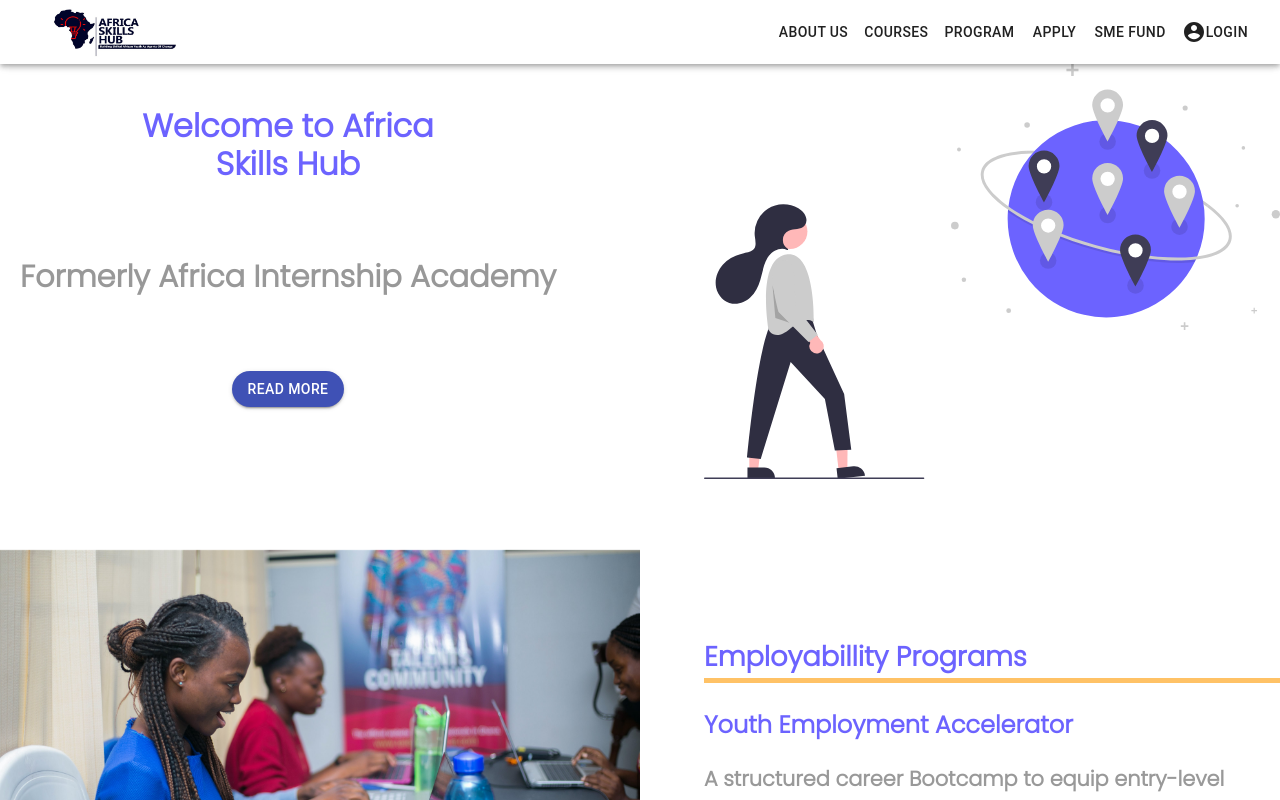
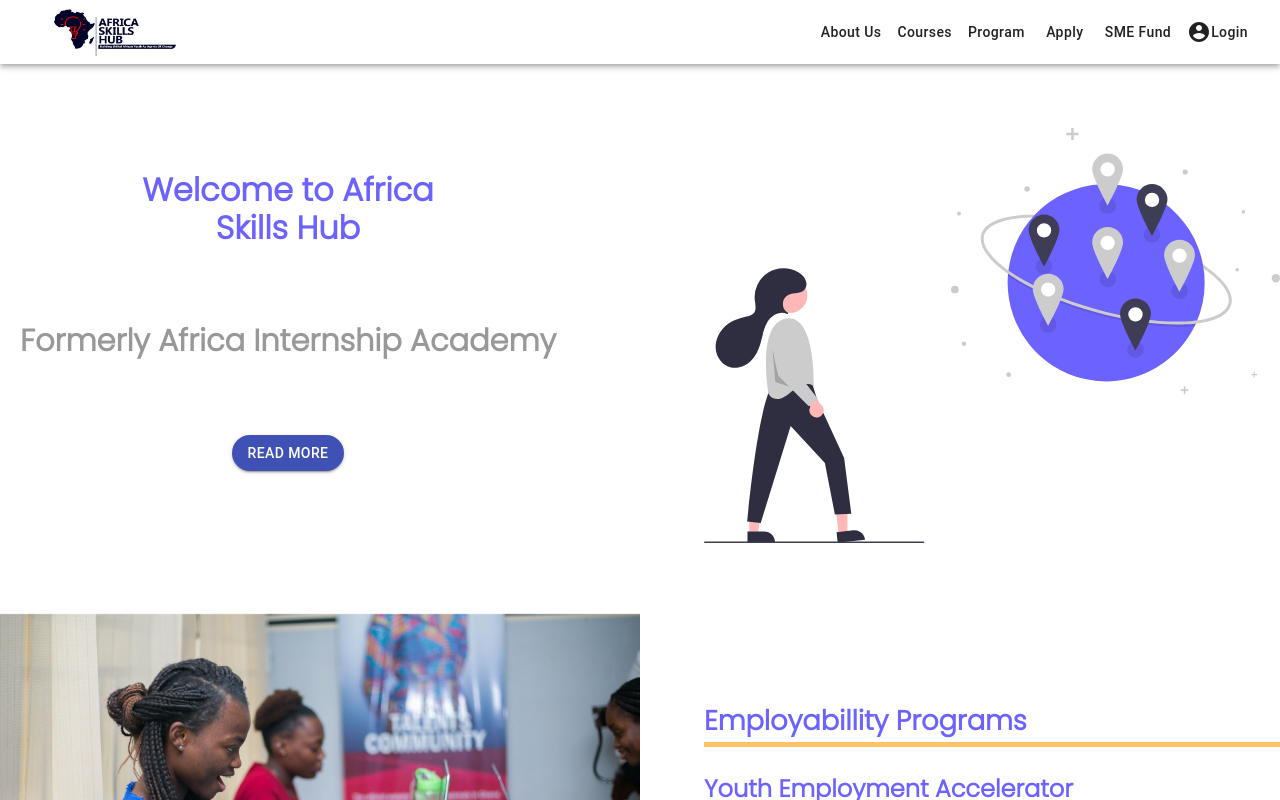
Before and after one commit to 1nusah/hubsite, a React (Create React App) app: page / in a window 1280 px wide. Shown: the top 800 px of the page. Built offline with nearby package versions, Linux system fonts and the light colour scheme.

Commit message:
responsive navbar done

```diff
--- a/public/index.html
+++ b/public/index.html
@@ -1,5 +1,9 @@
 <!DOCTYPE html>
 <html lang="en">
+<!--
+  This page was designed by Inusah Said. Contact: +233553208841/+233501589491.
+  Email: saidinusah29@gmail.com
+-->
 
 <head>
   <meta charset="utf-8" />
--- a/src/App.js
+++ b/src/App.js
@@ -9,12 +9,13 @@
 import NavBar from './components/NavBar/navbar';
 import Programs from './pages/Programs/programs';
 import Interns from './pages/InternshipPage/interns';
+import Header from './components/NavBar/navBar1';
 function App() {
 	return (
 		<div style={{ fontFamily: 'Poppins' }}>
 			<Router>
 				<nav>
-					<NavBar />
+					<Header />
 				</nav>
 				<Route path="/" component={LandingPage} exact />
 				<Route path="/about" component={About} exact />
--- /dev/null
+++ b/src/components/NavBar/navBar1.js
@@ -0,0 +1,159 @@
+import React from 'react';
+import { makeStyles, useTheme } from '@material-ui/core/styles';
+import AppBar from '@material-ui/core/AppBar';
+import Toolbar from '@material-ui/core/Toolbar';
+import Typography from '@material-ui/core/Typography';
+import IconButton from '@material-ui/core/IconButton';
+import MenuIcon from '@material-ui/icons/Menu';
+import Button from '@material-ui/core/Button';
+import { withRouter, Link } from 'react-router-dom';
+import AccountCircleRoundedIcon from '@material-ui/icons/AccountCircleRounded';
+import useMediaQuery from '@material-ui/core/useMediaQuery';
+import MenuItem from '@material-ui/core/MenuItem';
+import Logo from '../../images/logo2.jpeg';
+
+import Menu from '@material-ui/core/Menu';
+
+// import './NavBar.css';
+const useStyles = makeStyles((theme) => ({
+	root: {
+		flexGrow: 1,
+	},
+	menuButton: {
+		marginRight: theme.spacing(2),
+	},
+	title: {
+		flexGrow: 1,
+	},
+}));
+
+const Header = (props) => {
+	const { history } = props;
+	const classes = useStyles();
+	const [anchorEl, setAnchorEl] = React.useState(null);
+	const open = Boolean(anchorEl);
+	const theme = useTheme();
+	const isMobile = useMediaQuery(theme.breakpoints.down('xs'));
+	const handleMenu = (event) => {
+		setAnchorEl(event.currentTarget);
+	};
+
+	const handleMenuClick = (pageURL) => {
+		history.push(pageURL);
+		setAnchorEl(null);
+	};
+
+	return (
+		<AppBar position="static" style={{ backgroundColor: '#fff' }}>
+			<Toolbar>
+				<Typography variant="h6" className={classes.title}>
+					<Button>
+						<img
+							src={Logo}
+							width={150}
+							height={50}
+							alt="africa skills hub logo"
+						/>
+					</Button>
+				</Typography>
+				<div
+				// id="hamburger-icon"
+				>
+					{isMobile ? (
+						<IconButton>
+							<IconButton
+								edge="start"
+								className={classes.menuButton}
+								color="inherit"
+								aria-label="menu"
+								onClick={handleMenu}
+							>
+								<MenuIcon style={{ color: '#3f51b5' }} />
+							</IconButton>
+							<Menu
+								id="menu-appbar"
+								anchorEl={anchorEl}
+								anchorOrigin={{
+									vertical: 'top',
+									horizontal: 'right',
+								}}
+								keepMounted
+								transformOrigin={{
+									vertical: 'top',
+									horizontal: 'right',
+								}}
+								open={open}
+								onClose={() => setAnchorEl(null)}
+							>
+								<MenuItem onClick={() => handleMenuClick('/about')}>
+									<Button color="#000" style={{ textTransform: 'capitalize' }}>
+										About Us
+									</Button>
+								</MenuItem>
+								<MenuItem onClick={() => handleMenuClick('/courses')}>
+									<Button color="#000" style={{ textTransform: 'capitalize' }}>
+										<a href="https://app.africaskillshub.org/">Courses</a>
+									</Button>
+								</MenuItem>
+								<MenuItem onClick={() => handleMenuClick('/programs')}>
+									<Button color="#000" style={{ textTransform: 'capitalize' }}>
+										Program
+									</Button>
+								</MenuItem>
+								<MenuItem onClick={() => handleMenuClick('/apply')}>
+									<Button color="#000" style={{ textTransform: 'capitalize' }}>
+										Apply
+									</Button>
+								</MenuItem>
+								<MenuItem onClick={() => handleMenuClick('/fund')}>
+									<Button color="#000" style={{ textTransform: 'capitalize' }}>
+										SME Fund
+									</Button>
+								</MenuItem>
+								<MenuItem onClick={() => handleMenuClick}>
+									<Button color="#000" style={{ textTransform: 'capitalize' }}>
+										<a href="https://app.africaskillshub.org/login">Login</a>
+									</Button>
+								</MenuItem>
+							</Menu>
+						</IconButton>
+					) : (
+						<>
+							<Link to="/about">
+								<Button color="#000" style={{ textTransform: 'capitalize' }}>
+									About Us
+								</Button>
+							</Link>
+
+							<Button color="#000" style={{ textTransform: 'capitalize' }}>
+								<a href="https://app.africaskillshub.org/">Courses</a>
+							</Button>
+							<Link to="programs">
+								<Button color="#000" style={{ textTransform: 'capitalize' }}>
+									Program
+								</Button>
+							</Link>
+
+							<Link to="/apply">
+								<Button color="#000" style={{ textTransform: 'capitalize' }}>
+									Apply
+								</Button>
+							</Link>
+							<Link to="/fund">
+								<Button color="#000" style={{ textTransform: 'capitalize' }}>
+									SME Fund
+								</Button>
+							</Link>
+
+							<Button color="#000" style={{ textTransform: 'capitalize' }}>
+								<AccountCircleRoundedIcon />
+								<a href="https://app.africaskillshub.org/login">Login</a>
+							</Button>
+						</>
+					)}
+				</div>
+			</Toolbar>
+		</AppBar>
+	);
+};
+export default withRouter(Header);
--- a/src/components/NavBar/navbar.js
+++ b/src/components/NavBar/navbar.js
@@ -1,10 +1,15 @@
-import React from 'react';
+import React, { useState } from 'react';
 import { Link } from 'react-router-dom';
 import { makeStyles } from '@material-ui/core/styles';
-import AppBar from '@material-ui/core/AppBar';
-import Toolbar from '@material-ui/core/Toolbar';
-import Typography from '@material-ui/core/Typography';
-import Button from '@material-ui/core/Button';
+import {
+	AppBar,
+	Button,
+	Toolbar,
+	Typography,
+	Card,
+	CardContent,
+} from '@material-ui/core';
+
 import Logo from '../../images/logo2.jpeg';
 import AccountCircleRoundedIcon from '@material-ui/icons/AccountCircleRounded';
 import MenuIcon from '@material-ui/icons/Menu';
@@ -23,7 +28,11 @@
 
 export default function ButtonAppBar() {
 	const classes = useStyles();
-
+	const [showMenuBool, setshowMenuBool] = useState(false);
+	const showMenu = () => {
+		setshowMenuBool(!showMenuBool);
+		console.log(showMenuBool);
+	};
 	return (
 		<div className={classes.root}>
 			<AppBar position="fixed" style={{ backgroundColor: '#fff' }}>
@@ -44,9 +53,20 @@
 							</Button>
 						</Link>
 					</Typography>
+					{showMenuBool && (
+						<Card>
+							<CardContent>
+								<h1>hi there fuckers</h1>
+							</CardContent>
+						</Card>
+					)}
+
 					<div id="hamburger-icon">
 						<Button>
-							<MenuIcon style={{ fontSize: 40, color: '#3f51b5' }} />
+							<MenuIcon
+								style={{ fontSize: 40, color: '#3f51b5' }}
+								onClick={() => showMenu()}
+							/>
 						</Button>
 					</div>
 					<div id="appbar-items">
```
